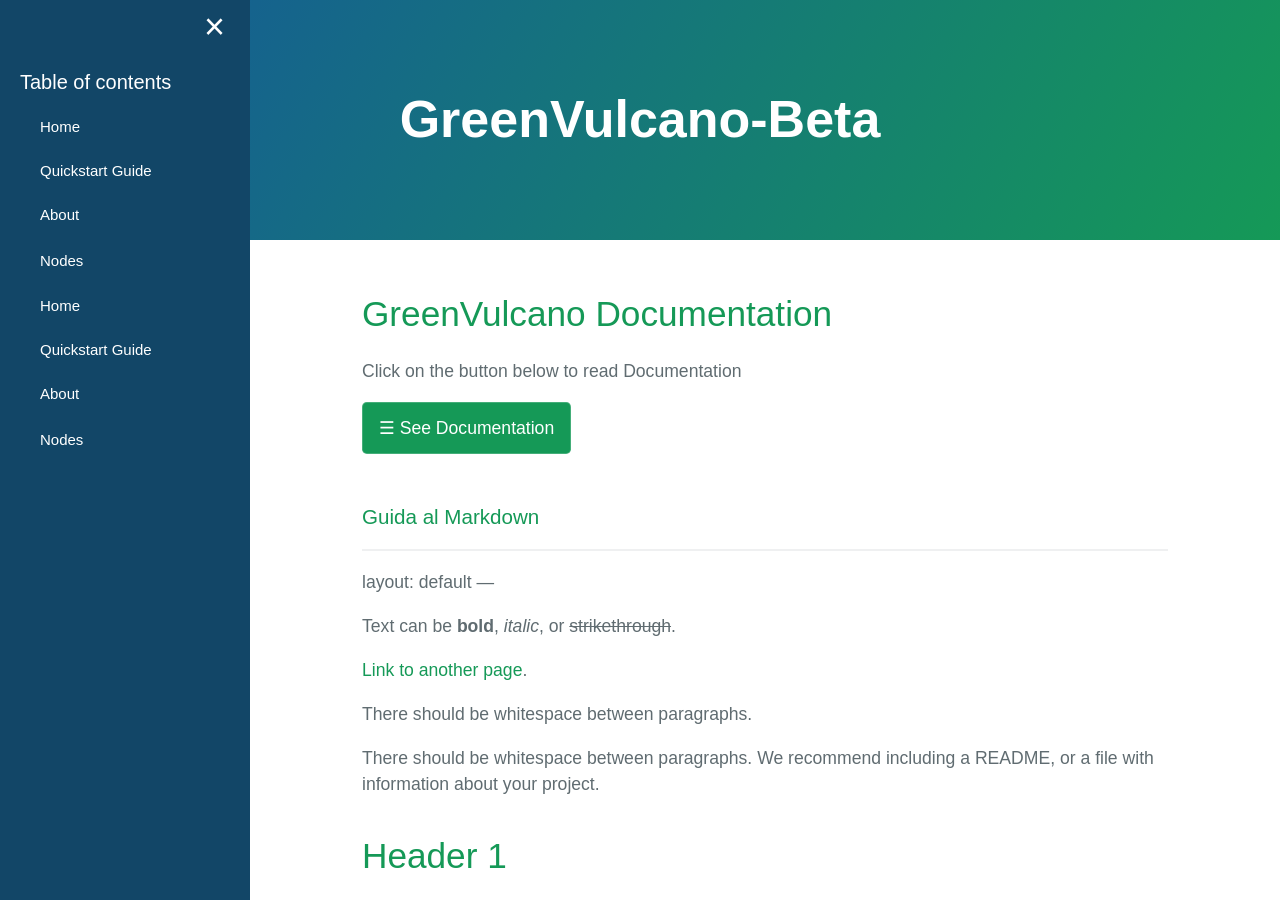
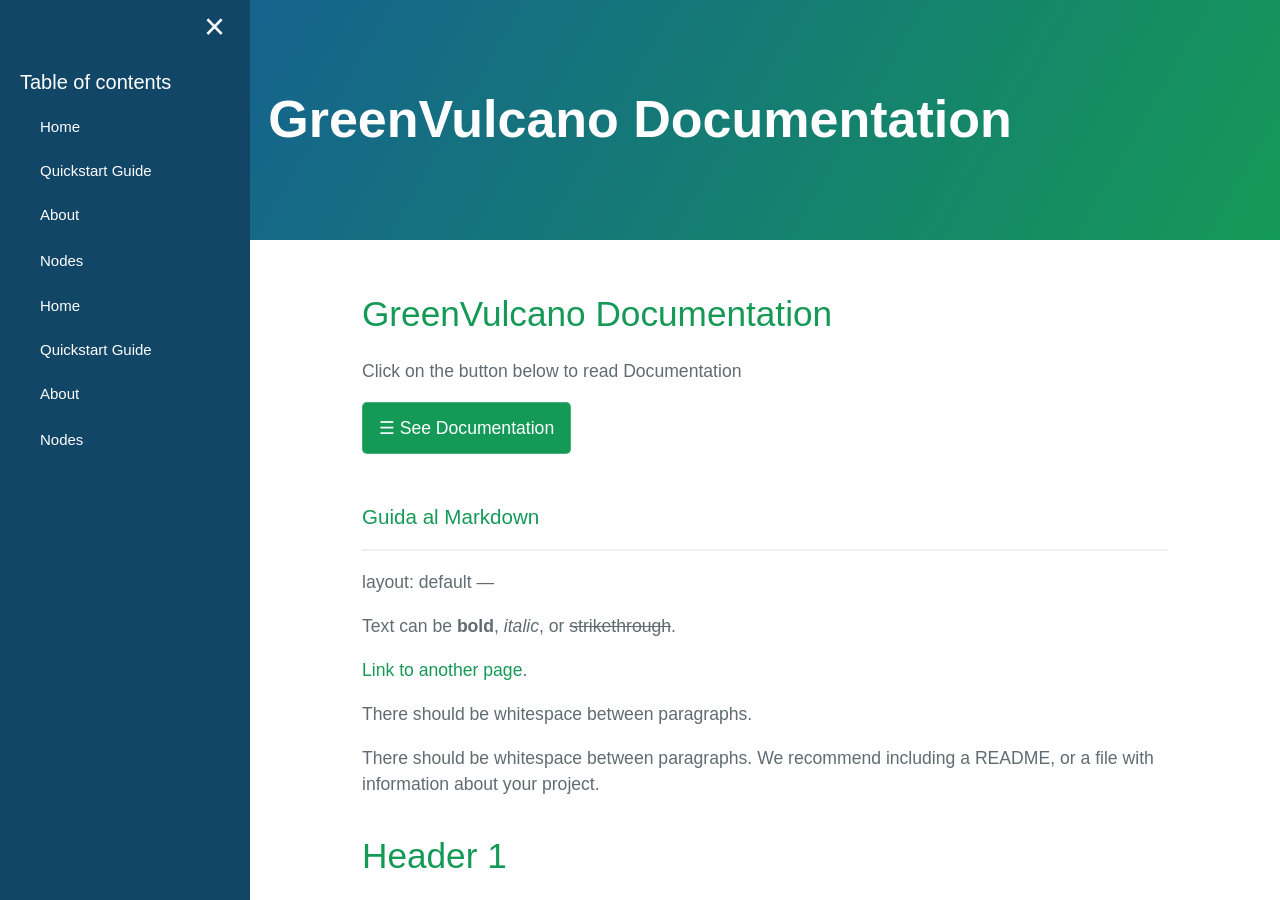
Before and after one commit to dianamw/GreenVulcano-Beta, a Jekyll site: the page built from index.md, in a window 1280 px wide and 900 px high. Built offline with Jekyll 4.4.1, drawn with Linux system fonts in a browser that asks for light colours; our own code applies the rules of GitHub Pages for plain Markdown files; the repository's description, which GitHub fills in, is left out.

Commit message:
Update body.html

```diff
--- a/_includes/body.html
+++ b/_includes/body.html
@@ -1,6 +1,6 @@
 <body>
     <section class="page-header">
-     <h1 class="project-name">{{ site.page | default: site.github.repository_name }}</h1>
+     <h1 class="project-name">{{ site.title | default: site.github.repository_name }}</h1>
     <!-- <h1 class="project-tagline">{{ site.description | default: site.github.project_tagline }}</h1> -->
     </section>
      <style>
```
